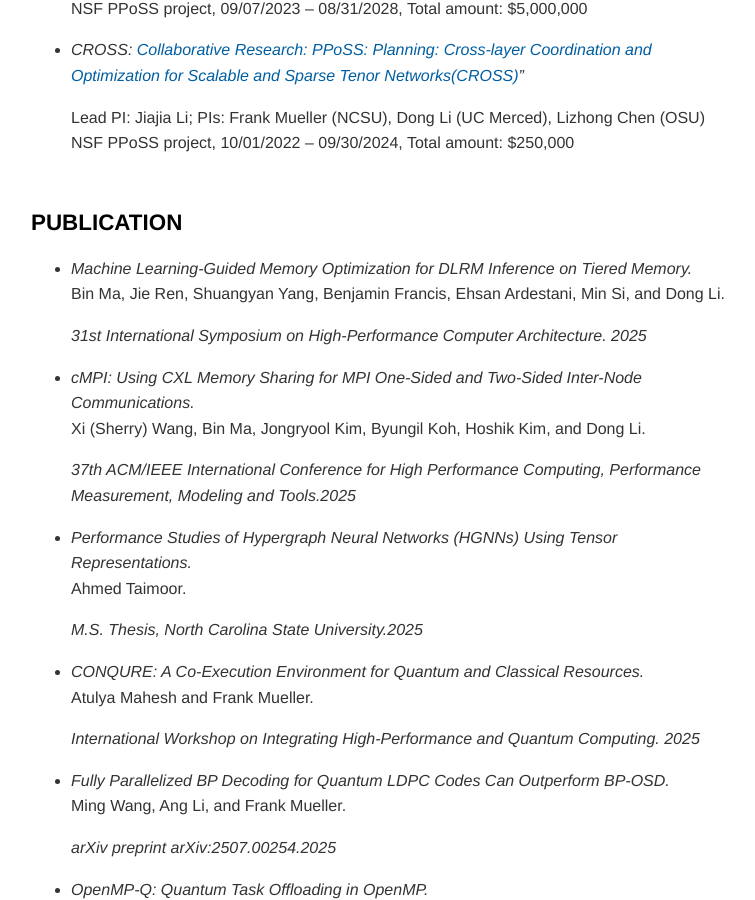
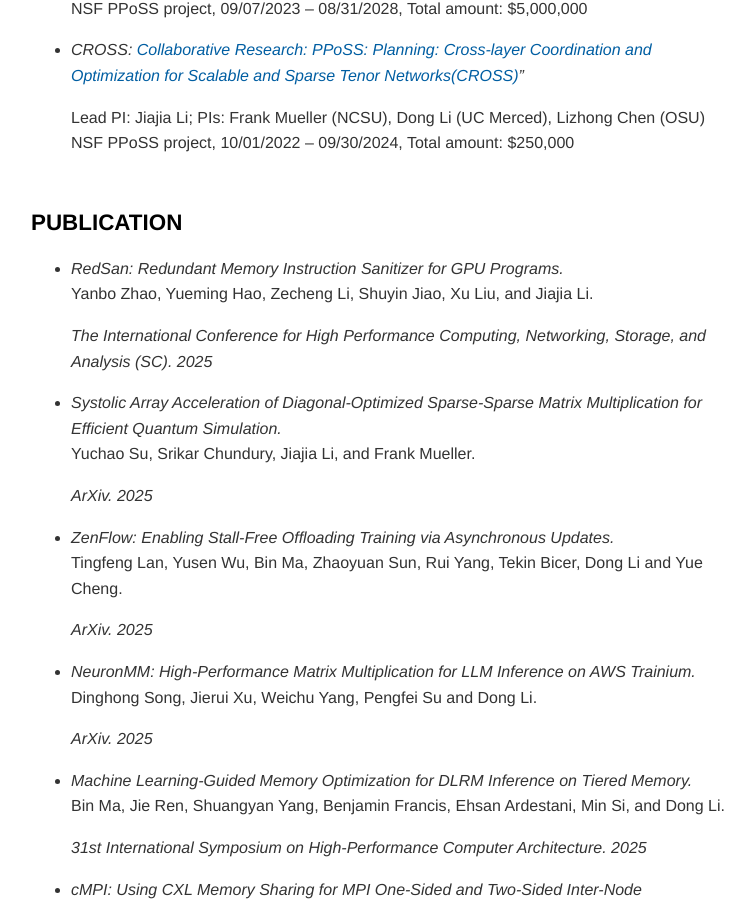
Before and after one commit to tensorworld/cross, a Jekyll site: the page built from index.html, in a window 1280 px wide and 900 px high, scrolled down 769 px. Shown: the whole window, without its empty margins (149-904 px from the left). Built offline with Jekyll 4.4.1, drawn with Linux system fonts in a browser that asks for light colours; nearby versions of some CDN libraries; some web fonts are replaced.

Commit message:
add publications

```diff
--- a/_data/publications.yml
+++ b/_data/publications.yml
@@ -1,3 +1,15 @@
+- title: "RedSan: Redundant Memory Instruction Sanitizer for GPU Programs."
+  authors: "Yanbo Zhao, Yueming Hao, Zecheng Li, Shuyin Jiao, Xu Liu, and Jiajia Li."
+  details: 'The International Conference for High Performance Computing, Networking, Storage, and Analysis (SC). <time>2025</time>'
+- title: "Systolic Array Acceleration of Diagonal-Optimized Sparse-Sparse Matrix Multiplication for Efficient Quantum Simulation."
+  authors: "Yuchao Su, Srikar Chundury, Jiajia Li, and Frank Mueller."
+  details: 'ArXiv. <time>2025</time>'
+- title: "ZenFlow: Enabling Stall-Free Offloading Training via Asynchronous Updates."
+  authors: "Tingfeng Lan, Yusen Wu, Bin Ma, Zhaoyuan Sun, Rui Yang, Tekin Bicer, Dong Li and Yue Cheng."
+  details: 'ArXiv. <time>2025</time>'
+- title: "NeuronMM: High-Performance Matrix Multiplication for LLM Inference on AWS Trainium."
+  authors: "Dinghong Song, Jierui Xu, Weichu Yang, Pengfei Su and Dong Li."
+  details: 'ArXiv. <time>2025</time>'
 - title: "Machine Learning-Guided Memory Optimization for DLRM Inference on Tiered Memory."
   authors: "Bin Ma, Jie Ren, Shuangyan Yang, Benjamin Francis, Ehsan Ardestani, Min Si, and Dong Li."
   details: '31st International Symposium on High-Performance Computer Architecture. <time>2025</time>'
```
